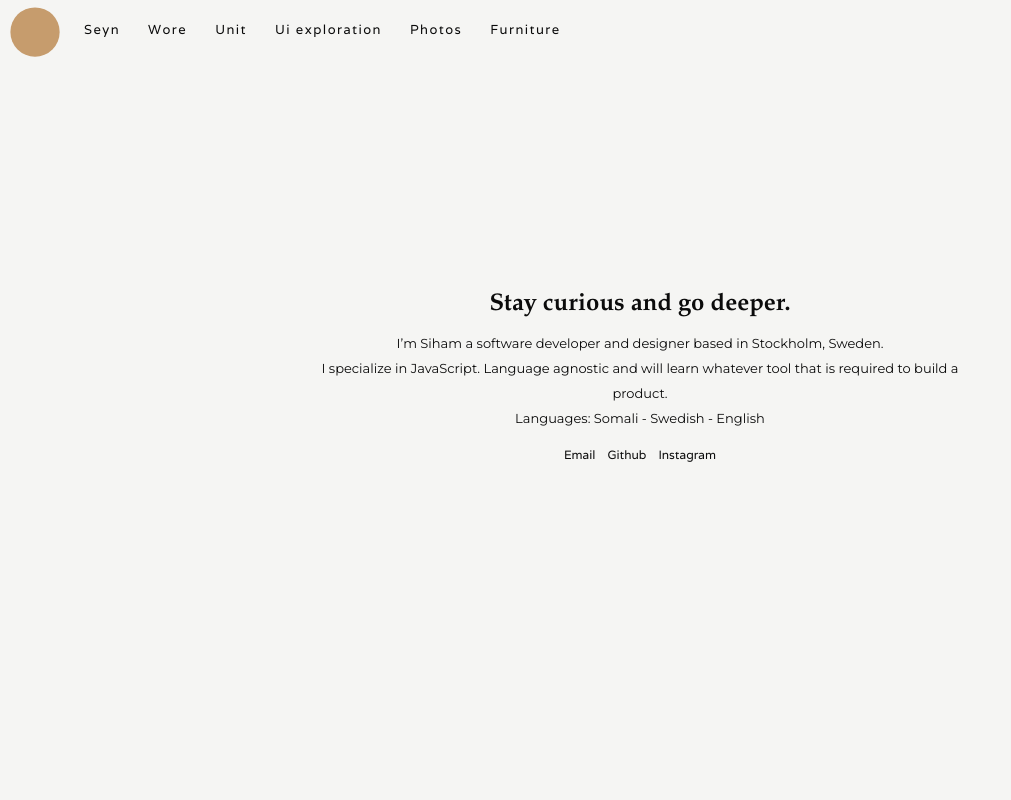
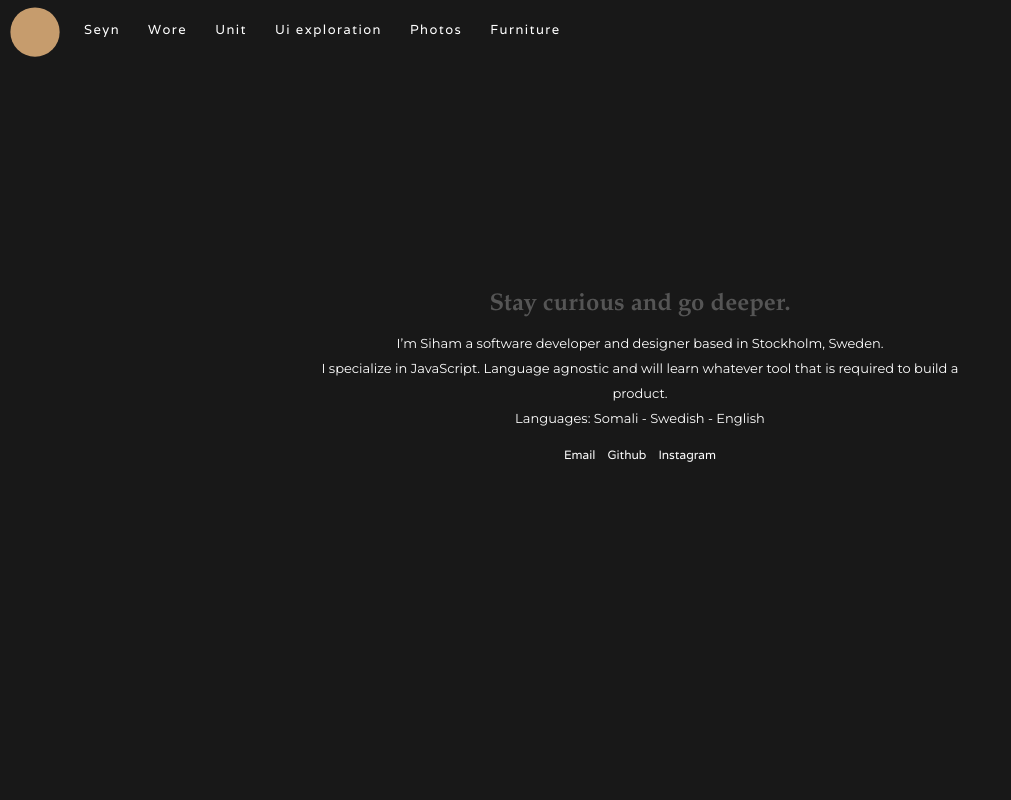
Before and after one commit to csobr/personal-website, a Next.js app: page / in a window 1280 px wide. Shown: the top 800 px of the page, without its empty margins (0-1011 px from the left). Built offline with nearby package versions, Linux system fonts and the light colour scheme.

Commit message:
New colors

```diff
--- a/src/styles/main.scss
+++ b/src/styles/main.scss
@@ -1,8 +1,10 @@
 @import url('https://fonts.googleapis.com/css?family=Montserrat:300,300i,400,500,600,700|Varela&display=swap');
-$primary_color: #0b0b0b;
+$primary_color: #ffffff;
+// #0b0b0b
 $secondary_color: #050505;
 $third_color: rgb(198, 156, 109);
-$bg_color: rgb(245, 245, 243);
+// rgb(245, 245, 243)
+$bg_color: #181818;
 $white: #ffffff;
 
 @mixin center {
@@ -195,6 +197,7 @@ Page: Home
 main {
   min-height: 100vh;
   grid-area: main;
+  color: $primary_color;
 }
 .about {
   @include center();
@@ -204,6 +207,7 @@ main {
 }
 h1 {
   white-space: nowrap;
+  color: rgb(85, 85, 85);
   font-size: 2.4em;
   font-weight: 700;
   font-family: Didot, Didot LT STD, Hoefler Text, Garamond, Times New Roman,
@@ -280,7 +284,6 @@ Page: Projects
 }
 .circle-fill {
   background-color: $bg_color;
-
   box-shadow: 0 0.6px 1px 0.1px rgba(0, 0, 0, 0.308) inset;
 }
 
@@ -301,7 +304,6 @@ Page: Projects
   padding-bottom: 20rem;
   flex-direction: column;
   font-family: 'Montserrat', sans-serif;
-  color: $primary_color;
   @media (max-width: 415px) {
     width: 100%;
     height: 100vh;
```
